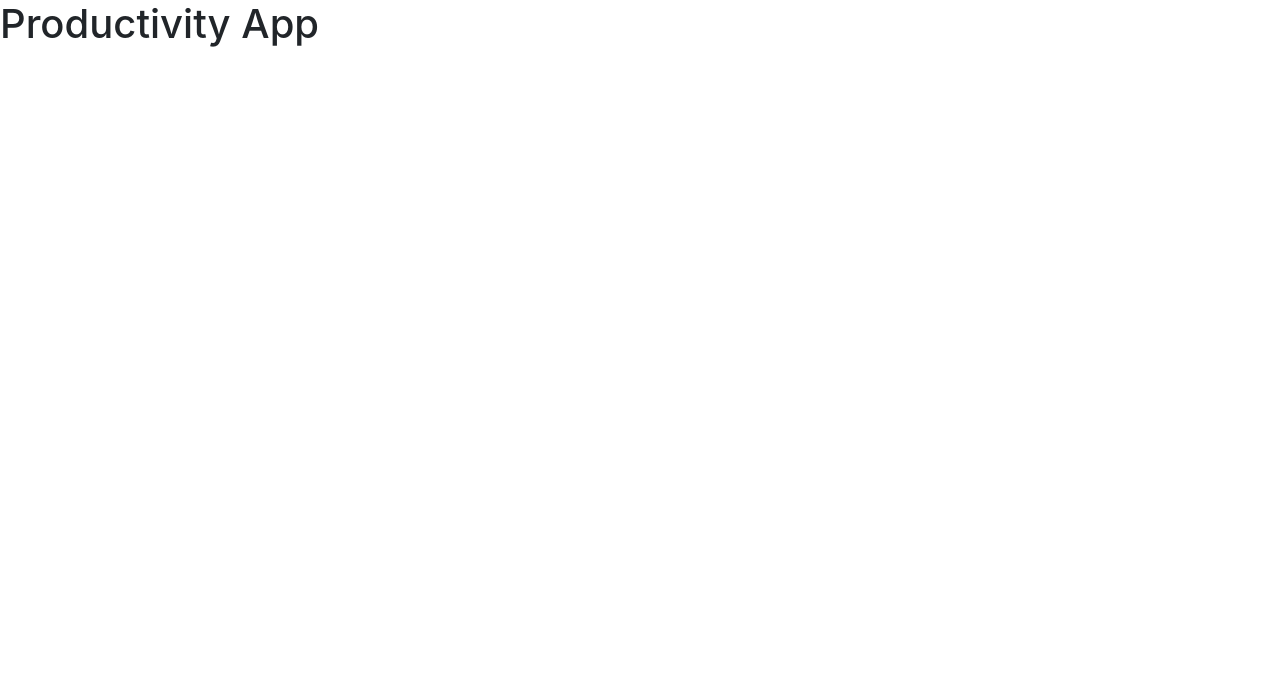
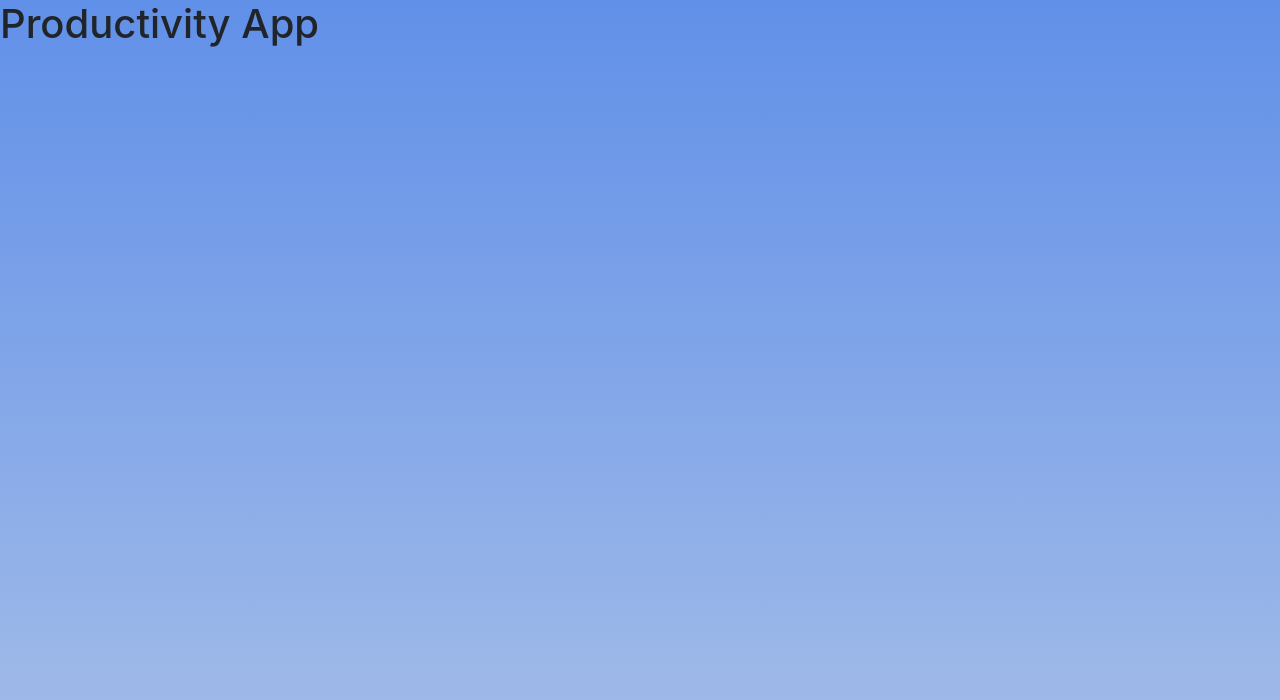
Before and after one commit to kgaolodevs/productivity-app, a React (Create React App) app: page / in a window 1280 px wide. Shown: the top 700 px of the page. Built offline with nearby package versions, Linux system fonts and the light colour scheme.

Commit message:
Added background color to app

```diff
--- a/package.json
+++ b/package.json
@@ -7,6 +7,7 @@
     "@testing-library/react": "^9.5.0",
     "@testing-library/user-event": "^7.2.1",
     "bootstrap": "^4.5.2",
+    "font-awesome": "^4.7.0",
     "react": "^16.13.1",
     "react-dom": "^16.13.1",
     "react-scripts": "3.4.1"
--- a/src/App.js
+++ b/src/App.js
@@ -1,5 +1,7 @@
 import React from "react";
 import "../node_modules/bootstrap/dist/css/bootstrap.css";
+import "../node_modules/font-awesome/css/font-awesome.css";
+import "../src/css/main.css";
 
 const App = () => {
   return <h1>Productivity App</h1>;
--- /dev/null
+++ b/src/css/main.css
@@ -0,0 +1,6 @@
+body {
+  background: -webkit-gradient(linear, left top, left bottom, from(#6190e8), to(#a7bfe8));
+  background: linear-gradient(to bottom, #6190e8, #a7bfe8);
+  height: 100vh;
+}
+/*# sourceMappingURL=main.css.map */
--- /dev/null
+++ b/src/css/main.scss
@@ -0,0 +1,4 @@
+body {
+  background: linear-gradient(to bottom, #6190e8, #a7bfe8);
+  height: 100vh;
+}
```
Also changed, not shown: 2 other files (tests, documents, lock files or other folders).
